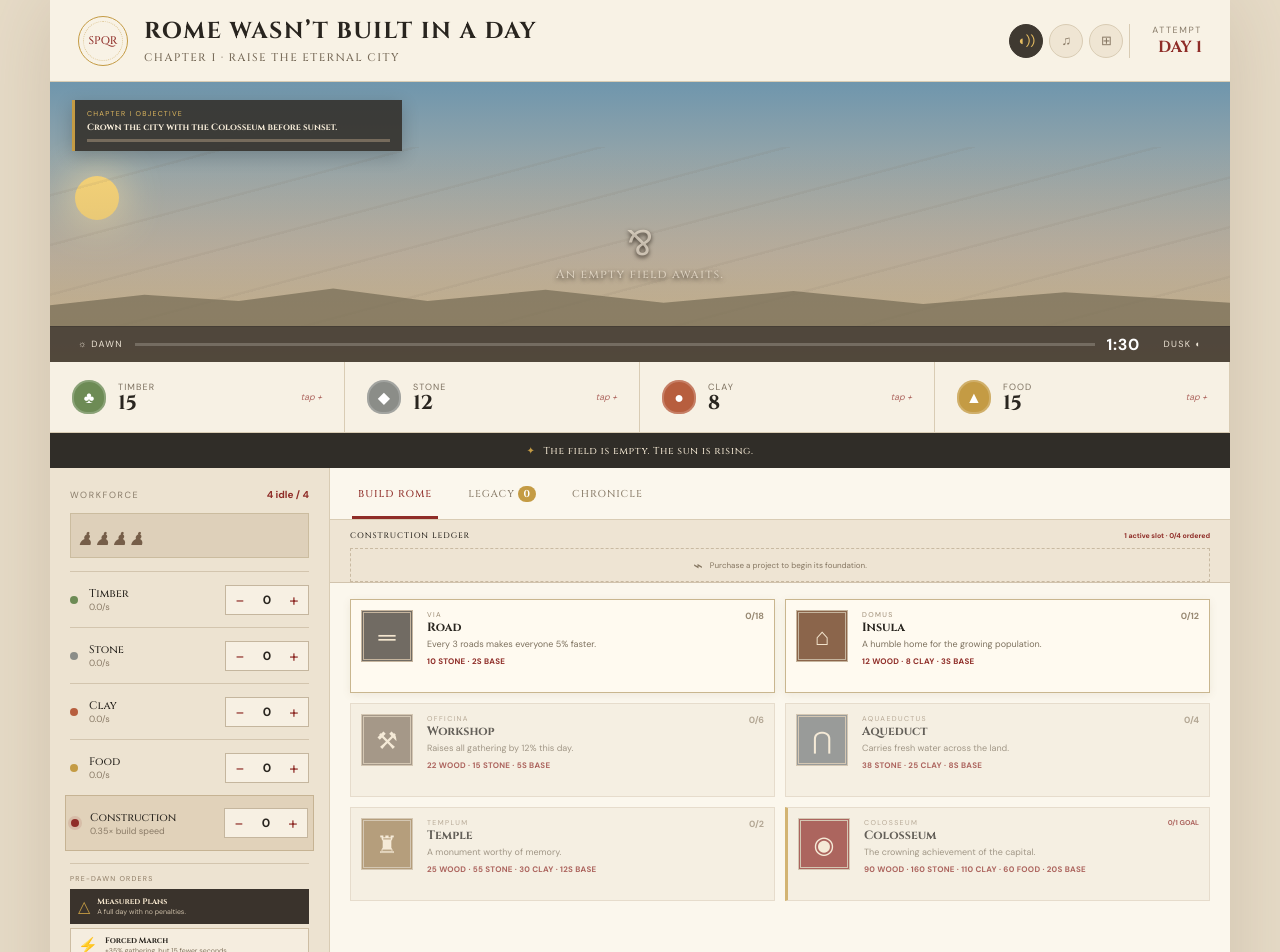
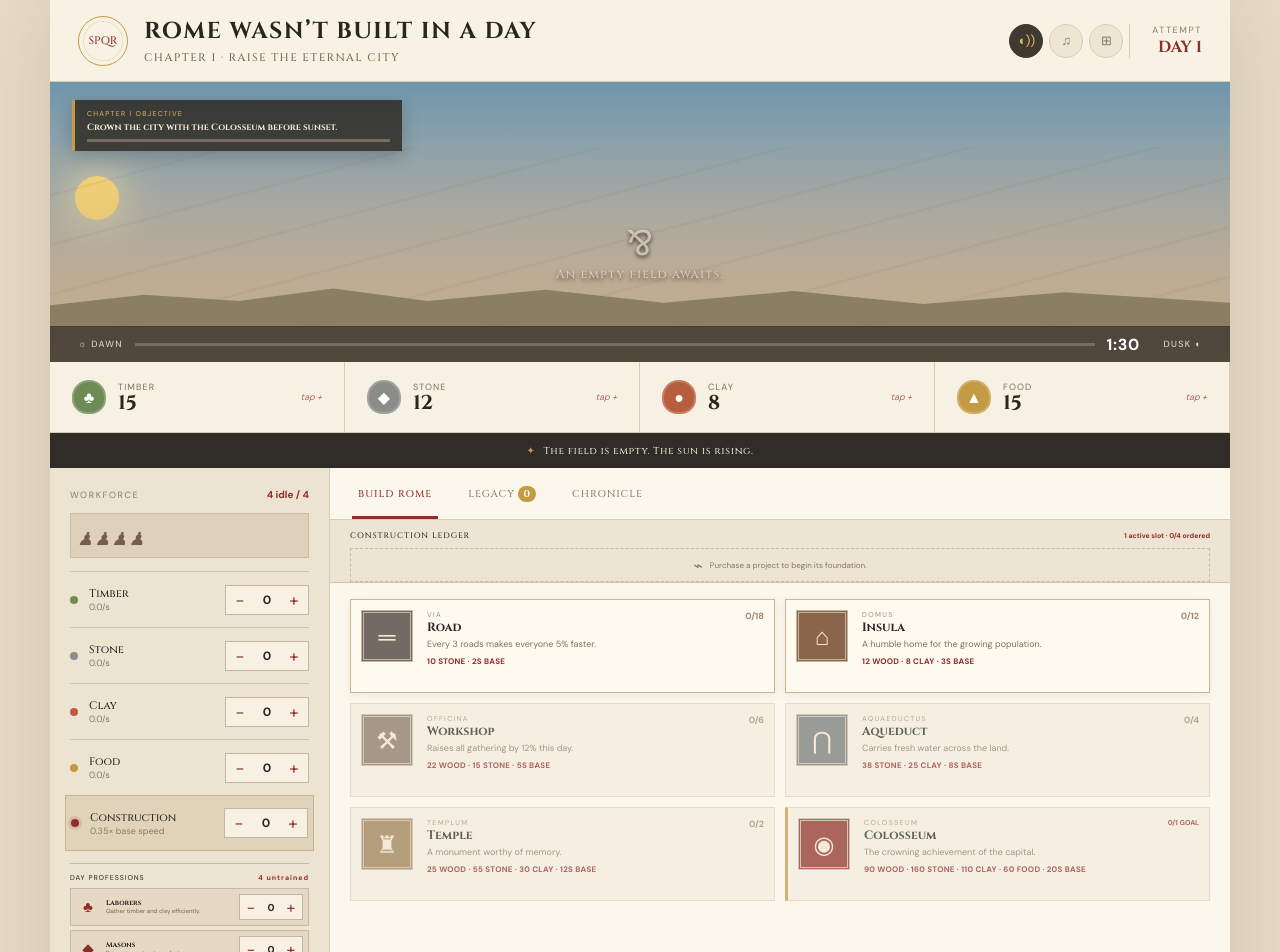
Before and after one commit to Nascmi/rome-in-a-day, a Next.js app: page / in a window 1280 px wide. Shown: the top 952 px of the page. Built offline with nearby package versions, Linux system fonts and the light colour scheme.

Commit message:
Add worker professions and progression tests

```diff
--- /dev/null
+++ b/app/game-core.js
@@ -0,0 +1,137 @@
+export const LEGACY_SAVE_KEY = "rome-in-a-day-v1";
+export const SAVE_KEY = "rome-in-a-day-v2";
+
+export const CAMPAIGNS = [
+  {
+    id: "rome", chapter: "I", name: "Rome", subtitle: "Raise the Eternal City",
+    dayLength: 90, unlock: null, reward: 25,
+    goal: { colosseum: 1 },
+    brief: "Crown the city with the Colosseum before sunset."
+  },
+  {
+    id: "italia", chapter: "II", name: "Italia", subtitle: "Unite the Peninsula",
+    dayLength: 125, unlock: "rome", reward: 55, costScale: 1.65,
+    goal: { road: 18, hut: 12, workshop: 6, aqueduct: 4, temple: 2, granary: 2, forum: 1, fort: 1 },
+    brief: "Unite Italia with roads, granaries, a forum, and a fortified frontier."
+  },
+  {
+    id: "mediterranean", chapter: "III", name: "Mare Nostrum", subtitle: "Command the Inland Sea",
+    dayLength: 180, unlock: "italia", reward: 90, costScale: 1.9,
+    goal: { road: 18, workshop: 6, aqueduct: 4, temple: 2, colosseum: 1, harbor: 2, shipyard: 1, lighthouse: 1, basilica: 1 },
+    brief: "Command the sea with harbors, a shipyard, lighthouse, and imperial basilica."
+  }
+];
+
+export function upgradeCost(upgrade, level) {
+  return Math.ceil(upgrade.base * Math.pow(1.75, level));
+}
+
+export function normalizeLegacy(legacySave, freshLegacy, upgrades) {
+  if (!legacySave) return {
+    ...freshLegacy,
+    achievements: [],
+    completedCampaigns: [],
+    campaignStats: {},
+    upgrades: { ...freshLegacy.upgrades }
+  };
+
+  const completedCampaigns = legacySave.completedCampaigns
+    || (legacySave.victories > 0 ? ["rome"] : []);
+  const normalizedUpgrades = Object.fromEntries(upgrades.map((upgrade) => [
+    upgrade.id,
+    Math.max(0, Math.min(upgrade.max, Number(legacySave.upgrades?.[upgrade.id]) || 0))
+  ]));
+
+  return {
+    ...freshLegacy,
+    ...legacySave,
+    completedCampaigns,
+    campaignStats: legacySave.campaignStats || {},
+    achievements: legacySave.achievements || [],
+    upgrades: normalizedUpgrades
+  };
+}
+
+export function loadSave(storage, freshLegacy, upgrades) {
+  const envelope = JSON.parse(storage.getItem(SAVE_KEY));
+  const isV2 = envelope?.version === 2;
+  const legacySave = isV2
+    ? envelope.legacy
+    : JSON.parse(storage.getItem(LEGACY_SAVE_KEY));
+  const legacy = normalizeLegacy(legacySave, freshLegacy, upgrades);
+  const run = isV2 && envelope.run?.running && envelope.run.time > 0
+    ? envelope.run
+    : null;
+
+  return {
+    legacy,
+    preferences: {
+      soundOn: isV2 ? (envelope.preferences?.soundOn ?? true) : true,
+      musicOn: isV2 ? (envelope.preferences?.musicOn ?? false) : false
+    },
+    run
+  };
+}
+
+export function createSaveEnvelope({ legacy, soundOn, musicOn, run }) {
+  return {
+    version: 2,
+    legacy,
+    preferences: { soundOn, musicOn },
+    run: run || null
+  };
+}
+
+export function resetSave(storage) {
+  storage.removeItem(SAVE_KEY);
+  storage.removeItem(LEGACY_SAVE_KEY);
+}
+
+export function isCampaignComplete(campaign, buildings) {
+  return Object.entries(campaign.goal)
+    .every(([id, needed]) => (buildings[id] || 0) >= needed);
+}
+
+export const EMPTY_PROFESSIONS = {
+  laborers: 0,
+  masons: 0,
+  haulers: 0,
+  engineers: 0
+};
+
+export function professionEffects(professions, totalWorkers) {
+  const safeTotal = Math.max(1, totalWorkers);
+  const trained = Object.values(professions).reduce((sum, count) => sum + count, 0);
+  return {
+    trained,
+    untrained: Math.max(0, totalWorkers - trained),
+    laborerGather: 1 + (professions.laborers / safeTotal) * 0.5,
+    delivery: 1 + professions.haulers * 0.025,
+    coordinationExponent: Math.min(0.88, 0.72 + professions.haulers * 0.008),
+    masonry: 1 + professions.masons * 0.06,
+    engineering: 1 + professions.engineers * 0.075,
+    engineerSlot: professions.engineers >= 4
+  };
+}
+
+export function restoreRunState(run, campaign, plan, emptyBuildings) {
+  return {
+    time: Math.max(1, Math.min(
+      run.time || campaign.dayLength + plan.time,
+      campaign.dayLength + plan.time
+    )),
+    resources: { wood: 0, stone: 0, clay: 0, food: 0, ...(run.resources || {}) },
+    workers: { wood: 0, stone: 0, clay: 0, food: 0, ...(run.workers || {}) },
+    constructionWorkers: Math.max(0, run.constructionWorkers || 0),
+    professions: Object.fromEntries(Object.keys(EMPTY_PROFESSIONS).map((id) => [
+      id,
+      Math.max(0, Math.floor(Number(run.professions?.[id]) || 0))
+    ])),
+    constructionQueue: Array.isArray(run.constructionQueue) ? run.constructionQueue.slice(0, 4) : [],
+    buildings: { ...emptyBuildings, ...(run.buildings || {}) },
+    dayEvent: run.dayEvent || null,
+    dayModifier: { gather: 1, cost: 1, construction: 1, ...(run.dayModifier || {}) },
+    lastPush: run.lastPush || null,
+    announcedPhase: run.announcedPhase || "dawn"
+  };
+}
--- a/app/globals.css
+++ b/app/globals.css
@@ -61,6 +61,7 @@ h1 { font-family:Cinzel,serif; font-size:clamp(15px,2vw,23px); letter-spacing:.0
 .constructionJob{background:#e1d2ba;margin-inline:-5px;padding-inline:5px;border:1px solid #c6b393}.constructionJob .jobDot{background:var(--red);box-shadow:0 0 0 3px #8f2d2820}
 .jobDot { width:8px;height:8px;border-radius:50%; }.job>span:nth-child(2) { font-family:Cinzel,serif;font-size:11px;display:flex;flex-direction:column; }.job small {font-family:"DM Sans";font-size:9px;color:#8a7b67}
 .job div { display:flex;align-items:center;border:1px solid #c5b69e;background:#f7f0e3; }.job button {border:0;background:transparent;width:28px;height:28px;cursor:pointer;color:var(--red);font-size:17px}.job b{width:26px;text-align:center;font-size:12px}
+.professionHead{display:flex;justify-content:space-between;margin-top:12px;padding-top:9px;border-top:1px solid #c9b99f;font-size:7px;letter-spacing:.14em}.professionHead strong{color:var(--red)}.professionGrid{display:grid;gap:4px;margin-top:6px}.profession{display:grid;grid-template-columns:24px 1fr auto;align-items:center;gap:6px;background:#e5d8c4;border:1px solid #c9b99f;padding:5px}.profession>span{font-size:15px;color:var(--red);text-align:center}.profession>div{display:flex;flex-direction:column}.profession>div strong{font-family:Cinzel,serif;font-size:7px}.profession>div small{font-size:6px;line-height:1.2;color:#756753}.profession aside{display:flex;align-items:center;background:#f7f0e3;border:1px solid #c5b69e}.profession button{width:22px;height:24px;border:0;background:transparent;color:var(--red);cursor:pointer}.profession b{width:18px;text-align:center;font-size:10px}
 .start,.nightCard>button { width:100%; border:0; background:var(--red); color:#fff6e6; padding:13px 15px; font-family:Cinzel,serif; font-size:11px; letter-spacing:.08em; cursor:pointer; box-shadow:0 4px 0 #68211e; margin-top:12px; display:flex;justify-content:space-between; }
 .planLabel{font-size:7px;letter-spacing:.18em;color:#8c7a63;margin-top:12px;border-top:1px solid #d3c5ae;padding-top:10px}.planChoices{display:grid;gap:4px;margin-top:6px}.planChoices>button{border:1px solid #cdbda3;background:#f5eddf;padding:6px 7px;display:flex;gap:7px;text-align:left;cursor:pointer}.planChoices>button.selected{background:#3a332c;color:#f4e5cc;border-color:#3a332c}.planChoices>button>span{font-size:16px;color:var(--gold)}.planChoices div{display:flex;flex-direction:column}.planChoices strong{font-family:Cinzel,serif;font-size:8px}.planChoices small{font-size:7px;color:#82745f}.planChoices>button.selected small{color:#cbbda7}
 .ledger { background:#fbf7ed; min-width:0; }
--- a/app/page.js
+++ b/app/page.js
@@ -1,31 +1,21 @@
 "use client";
 
 import { useCallback, useEffect, useMemo, useRef, useState } from "react";
+import {
+  CAMPAIGNS,
+  createSaveEnvelope,
+  EMPTY_PROFESSIONS,
+  isCampaignComplete,
+  LEGACY_SAVE_KEY,
+  loadSave,
+  resetSave,
+  restoreRunState,
+  SAVE_KEY,
+  professionEffects,
+  upgradeCost
+} from "./game-core";
 
 const DAY_LENGTH = 90;
-const LEGACY_SAVE_KEY = "rome-in-a-day-v1";
-const SAVE_KEY = "rome-in-a-day-v2";
-
-const CAMPAIGNS = [
-  {
-    id: "rome", chapter: "I", name: "Rome", subtitle: "Raise the Eternal City",
-    dayLength: 90, unlock: null, reward: 25,
-    goal: { colosseum: 1 },
-    brief: "Crown the city with the Colosseum before sunset."
-  },
-  {
-    id: "italia", chapter: "II", name: "Italia", subtitle: "Unite the Peninsula",
-    dayLength: 125, unlock: "rome", reward: 55, costScale: 1.65,
-    goal: { road: 18, hut: 12, workshop: 6, aqueduct: 4, temple: 2, granary: 2, forum: 1, fort: 1 },
-    brief: "Unite Italia with roads, granaries, a forum, and a fortified frontier."
-  },
-  {
-    id: "mediterranean", chapter: "III", name: "Mare Nostrum", subtitle: "Command the Inland Sea",
-    dayLength: 180, unlock: "italia", reward: 90, costScale: 1.9,
-    goal: { road: 18, workshop: 6, aqueduct: 4, temple: 2, colosseum: 1, harbor: 2, shipyard: 1, lighthouse: 1, basilica: 1 },
-    brief: "Command the sea with harbors, a shipyard, lighthouse, and imperial basilica."
-  }
-];
 
 const PLANS = [
   { id: "balanced", name: "Measured Plans", icon: "△", desc: "A full day with no penalties.", gather: 1, cost: 1, time: 0 },
@@ -50,6 +40,13 @@ const JOBS = [
   { id: "stone", name: "Stone", icon: "◆", color: "#8b8d88" },
   { id: "clay", name: "Clay", icon: "●", color: "#b75e3e" },
   { id: "food", name: "Food", icon: "▲", color: "#c49b44" }
+];
+
+const PROFESSIONS = [
+  { id: "laborers", name: "Laborers", icon: "♣", desc: "Gather timber and clay efficiently." },
+  { id: "masons", name: "Masons", icon: "◆", desc: "Raise stone structures faster." },
+  { id: "haulers", name: "Haulers", icon: "⊞", desc: "Improve delivery and large-crew coordination." },
+  { id: "engineers", name: "Engineers", icon: "△", desc: "Accelerate major works; four open a second build slot." }
 ];
 
 const BUILDINGS = [
@@ -106,10 +103,6 @@ function formatCost(cost) {
   return Object.entries(cost).map(([key, value]) => `${value} ${key}`).join(" · ");
 }
 
-function upgradeCost(upgrade, level) {
-  return Math.ceil(upgrade.base * Math.pow(1.75, level));
-}
-
 function App() {
   const [legacy, setLegacy] = useState(freshLegacy);
   const [loaded, setLoaded] = useState(false);
@@ -122,6 +115,7 @@ function App() {
   const [resources, setResources] = useState({ wood: 15, stone: 12, clay: 8, food: 15 });
   const [workers, setWorkers] = useState({ wood: 0, stone: 0, clay: 0, food: 0 });
   const [constructionWorkers, setConstructionWorkers] = useState(0);
+  const [professions, setProfessions] = useState(EMPTY_PROFESSIONS);
   const [constructionQueue, setConstructionQueue] = useState([]);
   const [buildings, setBuildings] = useState(emptyBuildings);
   const [message, setMessage] = useState("The field is empty. The sun is rising.");
@@ -158,11 +152,18 @@ function App() {
   const score = Math.floor(BUILDINGS.reduce((sum, b) => sum + buildings[b.id] * b.points, 0) * capitolineBonus);
   const roadBonus = 1 + Math.floor(buildings.road / 3) * 0.05;
   const workshopBonus = 1 + buildings.workshop * 0.12;
-  const gatherRate = (1 + legacy.upgrades.hands * 0.15) * roadBonus * workshopBonus * forumBonus * activePlan.gather * dayModifier.gather;
-  const effectiveCrew = (count) => count <= 8 ? count : 8 + Math.pow(count - 8, 0.72);
-  const constructionSpeed = (0.35 + effectiveCrew(constructionWorkers) * 0.22) * dayModifier.construction;
-  const buildSlots = legacy.upgrades.architects >= 3 ? 2 : 1;
-  const campaignComplete = Object.entries(activeCampaign.goal).every(([id, needed]) => buildings[id] >= needed);
+  const professionBonus = professionEffects(professions, totalWorkers);
+  const gatherRate = (1 + legacy.upgrades.hands * 0.15) * roadBonus * workshopBonus * forumBonus * activePlan.gather * dayModifier.gather * professionBonus.delivery;
+  const resourceGatherRate = (jobId) => gatherRate * (jobId === "wood" || jobId === "clay" ? professionBonus.laborerGather : 1);
+  const effectiveCrew = (count) => count <= 8 ? count : 8 + Math.pow(count - 8, professionBonus.coordinationExponent);
+  const constructionSpeed = (project) => {
+    const building = project ? BUILDINGS.find((item) => item.id === project.buildingId) : null;
+    const masonryBonus = building?.cost.stone ? professionBonus.masonry : 1;
+    const engineeringBonus = building?.points >= 600 ? professionBonus.engineering : 1;
+    return (0.35 + effectiveCrew(constructionWorkers) * 0.22) * dayModifier.construction * masonryBonus * engineeringBonus;
+  };
+  const buildSlots = legacy.upgrades.architects >= 3 || professionBonus.engineerSlot ? 2 : 1;
+  const campaignComplete = isCampaignComplete(activeCampaign, buildings);
   const objectiveProgress = Object.entries(activeCampaign.goal).reduce((sum, [id, needed]) => sum + Math.min(1, buildings[id] / needed), 0) / Object.keys(activeCampaign.goal).length;
   const remainingObjectives = Object.entries(activeCampaign.goal)
     .filter(([id, needed]) => buildings[id] < needed)
@@ -201,32 +202,15 @@ function App() {
 
   useEffect(() => {
     try {
-      const envelope = JSON.parse(localStorage.getItem(SAVE_KEY));
-      const legacySave = envelope?.version === 2 ? envelope.legacy : JSON.parse(localStorage.getItem(LEGACY_SAVE_KEY));
-      if (legacySave) {
-        const completedCampaigns = legacySave.completedCampaigns || (legacySave.victories > 0 ? ["rome"] : []);
-        const upgrades = Object.fromEntries(UPGRADES.map((upgrade) => [
-          upgrade.id,
-          Math.max(0, Math.min(upgrade.max, Number(legacySave.upgrades?.[upgrade.id]) || 0))
-        ]));
-        setLegacy({
-          ...freshLegacy,
-          ...legacySave,
-          completedCampaigns,
-          campaignStats: legacySave.campaignStats || {},
-          achievements: legacySave.achievements || [],
-          upgrades
-        });
-        if (envelope?.version === 2) {
-          setSoundOn(envelope.preferences?.soundOn ?? true);
-          setMusicOn(envelope.preferences?.musicOn ?? false);
-        }
-        if (envelope?.version === 2 && envelope.run?.running && envelope.run.time > 0) {
-          setPendingRun(envelope.run);
-        } else if (completedCampaigns.includes("rome")) {
-          setCampaignId(completedCampaigns.includes("italia") ? "mediterranean" : "italia");
-          setTime(completedCampaigns.includes("italia") ? CAMPAIGNS[2].dayLength : CAMPAIGNS[1].dayLength);
-        }
+      const save = loadSave(localStorage, freshLegacy, UPGRADES);
+      setLegacy(save.legacy);
+      setSoundOn(save.preferences.soundOn);
+      setMusicOn(save.preferences.musicOn);
+      if (save.run) {
+        setPendingRun(save.run);
+      } else if (save.legacy.completedCampaigns.includes("rome")) {
+        setCampaignId(save.legacy.completedCampaigns.includes("italia") ? "mediterranean" : "italia");
+        setTime(save.legacy.completedCampaigns.includes("italia") ? CAMPAIGNS[2].dayLength : CAMPAIGNS[1].dayLength);
       }
     } catch {}
     setLoaded(true);
@@ -270,6 +254,7 @@ function App() {
         resources,
         workers,
         constructionWorkers,
+        professions,
         constructionQueue,
         buildings,
         dayEvent,
@@ -277,15 +262,15 @@ function App() {
         lastPush,
         announcedPhase
       } : pendingRun;
-      localStorage.setItem(SAVE_KEY, JSON.stringify({
-        version: 2,
+      localStorage.setItem(SAVE_KEY, JSON.stringify(createSaveEnvelope({
         legacy,
-        preferences: { soundOn, musicOn },
+        soundOn,
+        musicOn,
         run: activeRun || null
-      }));
+      })));
     }, 100);
     return () => clearTimeout(timer);
-  }, [loaded, legacy, soundOn, musicOn, running, pendingRun, campaignId, planId, time, resources, workers, constructionWorkers, constructionQueue, buildings, dayEvent, dayModifier, lastPush, announcedPhase]);
+  }, [loaded, legacy, soundOn, musicOn, running, pendingRun, campaignId, planId, time, resources, workers, constructionWorkers, professions, constructionQueue, buildings, dayEvent, dayModifier, lastPush, announcedPhase]);
 
   useEffect(() => {
     latest.current = { score, buildings, won, campaignId, time, constructionQueue };
@@ -381,20 +366,20 @@ function App() {
       setResources((old) => {
         const next = { ...old };
         JOBS.forEach((job) => {
-          next[job.id] += effectiveCrew(workers[job.id]) * gatherRate * 0.5;
+          next[job.id] += effectiveCrew(workers[job.id]) * resourceGatherRate(job.id) * 0.5;
         });
         return next;
       });
     }, 500);
     return () => clearInterval(gather);
-  }, [running, workers, gatherRate]);
+  }, [running, workers, gatherRate, professionBonus.laborerGather, professionBonus.coordinationExponent]);
 
   useEffect(() => {
     if (!running || constructionQueue.length === 0) return;
     const construction = setInterval(() => {
       const oldQueue = constructionQueueRef.current;
       const updated = oldQueue.map((project, index) => index < buildSlots
-        ? { ...project, progress: Math.min(100, project.progress + (constructionSpeed / project.seconds) * 25) }
+        ? { ...project, progress: Math.min(100, project.progress + (constructionSpeed(project) / project.seconds) * 25) }
         : project
       );
       const completed = updated.filter((project, index) => index < buildSlots && project.progress >= 100);
@@ -416,7 +401,7 @@ function App() {
       }
     }, 250);
     return () => clearInterval(construction);
-  }, [running, constructionQueue.length, constructionSpeed, buildSlots, playTone]);
+  }, [running, constructionQueue.length, constructionWorkers, professions, dayModifier.construction, buildSlots, playTone]);
 
   useEffect(() => {
     if (!running || !campaignComplete || won) return;
@@ -502,6 +487,15 @@ function App() {
     });
   };
 
+  const assignProfession = (profession, amount) => {
+    if (!running) startDay();
+    setProfessions((old) => {
+      if (amount > 0 && professionBonus.untrained <= 0) return old;
+      if (amount < 0 && old[profession] <= 0) return old;
+      return { ...old, [profession]: old[profession] + amount };
+    });
+  };
+
   const tapGather = (job, event) => {
     if (!running) startDay();
     const amount = (1.5 + legacy.upgrades.carts * 0.5) * roadBonus * (activePlan.tap || 1);
@@ -555,6 +549,7 @@ function App() {
     setResources({ wood: 15 + palatineBonus, stone: 12 + palatineBonus, clay: 8 + palatineBonus, food: 15 + palatineBonus });
     setWorkers({ wood: 0, stone: 0, clay: 0, food: 0 });
     setConstructionWorkers(0);
+    setProfessions(EMPTY_PROFESSIONS);
     setConstructionQueue([]);
     setBuildings(emptyBuildings);
     setDayEvent(null);
@@ -594,18 +589,20 @@ function App() {
   const restoreRun = (run) => {
     const campaign = CAMPAIGNS.find((item) => item.id === run.campaignId) || CAMPAIGNS[0];
     const plan = PLANS.find((item) => item.id === run.planId) || PLANS[0];
+    const restored = restoreRunState(run, campaign, plan, emptyBuildings);
     setCampaignId(campaign.id);
     setPlanId(plan.id);
-    setTime(Math.max(1, Math.min(run.time || campaign.dayLength + plan.time, campaign.dayLength + plan.time)));
-    setResources({ wood: 0, stone: 0, clay: 0, food: 0, ...(run.resources || {}) });
-    setWorkers({ wood: 0, stone: 0, clay: 0, food: 0, ...(run.workers || {}) });
-    setConstructionWorkers(Math.max(0, run.constructionWorkers || 0));
-    setConstructionQueue(Array.isArray(run.constructionQueue) ? run.constructionQueue.slice(0, 4) : []);
-    setBuildings({ ...emptyBuildings, ...(run.buildings || {}) });
-    setDayEvent(run.dayEvent || null);
-    setDayModifier({ gather: 1, cost: 1, construction: 1, ...(run.dayModifier || {}) });
-    setLastPush(run.lastPush || null);
-    setAnnouncedPhase(run.announcedPhase || "dawn");
+    setTime(restored.time);
+    setResources(restored.resources);
+    setWorkers(restored.workers);
+    setConstructionWorkers(restored.constructionWorkers);
+    setProfessions(restored.professions);
+    setConstructionQueue(restored.constructionQueue);
+    setBuildings(restored.buildings);
+    setDayEvent(restored.dayEvent);
+    setDayModifier(restored.dayModifier);
+    setLastPush(restored.lastPush);
+    setAnnouncedPhase(restored.announcedPhase);
     setEnded(false);
     setWon(false);
     setLastResult(null);
@@ -631,6 +628,7 @@ function App() {
     setResources({ wood: 15, stone: 12, clay: 8, food: 15 });
     setWorkers({ wood: 0, stone: 0, clay: 0, food: 0 });
     setConstructionWorkers(0);
+    setProfessions(EMPTY_PROFESSIONS);
     setConstructionQueue([]);
     setBuildings(emptyBuildings);
     setDayEvent(null);
@@ -643,8 +641,7 @@ function App() {
     setActiveTab("build");
     setMessage("A new timeline begins with four builders and an empty field.");
     setShowReset(false);
-    localStorage.removeItem(SAVE_KEY);
-    localStorage.removeItem(LEGACY_SAVE_KEY);
+    resetSave(localStorage);
   };
 
   const chooseLastPush = (push) => {
@@ -670,6 +667,7 @@ function App() {
     setResources({ wood: 15 + palatineBonus, stone: 12 + palatineBonus, clay: 8 + palatineBonus, food: 15 + palatineBonus });
     setWorkers({ wood: 0, stone: 0, clay: 0, food: 0 });
     setConstructionWorkers(0);
+    setProfessions(EMPTY_PROFESSIONS);
     setConstructionQueue([]);
     setBuildings(emptyBuildings);
     setDayEvent(null);
@@ -781,14 +779,27 @@ function App() {
           {JOBS.map((job) => (
             <div className="job" key={job.id}>
               <span className="jobDot" style={{ background: job.color }} />
-              <span>{job.name}<small>{(effectiveCrew(workers[job.id]) * gatherRate).toFixed(1)}/s</small></span>
+              <span>{job.name}<small>{(effectiveCrew(workers[job.id]) * resourceGatherRate(job.id)).toFixed(1)}/s</small></span>
               <div><button onClick={() => assign(job.id, -1)}>−</button><b>{workers[job.id]}</b><button onClick={() => assign(job.id, 1)}>+</button></div>
             </div>
           ))}
           <div className="job constructionJob">
             <span className="jobDot" />
-            <span>Construction<small>{constructionSpeed.toFixed(2)}× build speed</small></span>
+            <span>Construction<small>{constructionSpeed(null).toFixed(2)}× base speed</small></span>
             <div><button onClick={() => assignConstruction(-1)}>−</button><b>{constructionWorkers}</b><button onClick={() => assignConstruction(1)}>+</button></div>
+          </div>
+          <div className="professionHead">
+            <span>DAY PROFESSIONS</span>
+            <strong>{professionBonus.untrained} untrained</strong>
+          </div>
+          <div className="professionGrid">
+            {PROFESSIONS.map((profession) => (
+              <div className="profession" key={profession.id}>
+                <span>{profession.icon}</span>
+                <div><strong>{profession.name}</strong><small>{profession.desc}</small></div>
+                <aside><button onClick={() => assignProfession(profession.id, -1)}>−</button><b>{professions[profession.id]}</b><button onClick={() => assignProfession(profession.id, 1)}>+</button></aside>
+              </div>
+            ))}
           </div>
           {!running && !ended && (
             <>
@@ -825,7 +836,7 @@ function App() {
                   {constructionQueue.map((project, index) => (
                     <div className={`queueProject ${index < buildSlots ? "active" : "waiting"}`} key={project.queueId}>
                       <span>{project.icon}</span>
-                      <div><strong>{project.name}</strong><small>{index < buildSlots ? `${Math.floor(project.progress)}% · ${constructionSpeed.toFixed(2)}× speed` : "WAITING FOR A BUILD SLOT"}</small><i><b style={{ width: `${project.progress}%` }} /></i></div>
+                      <div><strong>{project.name}</strong><small>{index < buildSlots ? `${Math.floor(project.progress)}% · ${constructionSpeed(project).toFixed(2)}× speed` : "WAITING FOR A BUILD SLOT"}</small><i><b style={{ width: `${project.progress}%` }} /></i></div>
                     </div>
                   ))}
                 </div>
--- a/package.json
+++ b/package.json
@@ -6,11 +6,15 @@
     "dev": "next dev",
     "build": "next build",
     "start": "next start",
-    "lint": "next lint"
+    "lint": "next lint",
+    "test": "vitest run"
   },
   "dependencies": {
     "next": "16.2.12",
     "react": "19.2.4",
     "react-dom": "19.2.4"
+  },
+  "devDependencies": {
+    "vitest": "^4.1.0"
   }
 }
--- a/public/sw.js
+++ b/public/sw.js
@@ -1,4 +1,4 @@
-const CACHE = "rome-in-a-day-v9";
+const CACHE = "rome-in-a-day-v10";
 const SHELL = ["/", "/manifest.webmanifest", "/icons/rome-icon.svg"];
 
 self.addEventListener("install", (event) => {
```
Also changed, not shown: 3 other files (tests, documents, lock files or other folders).
